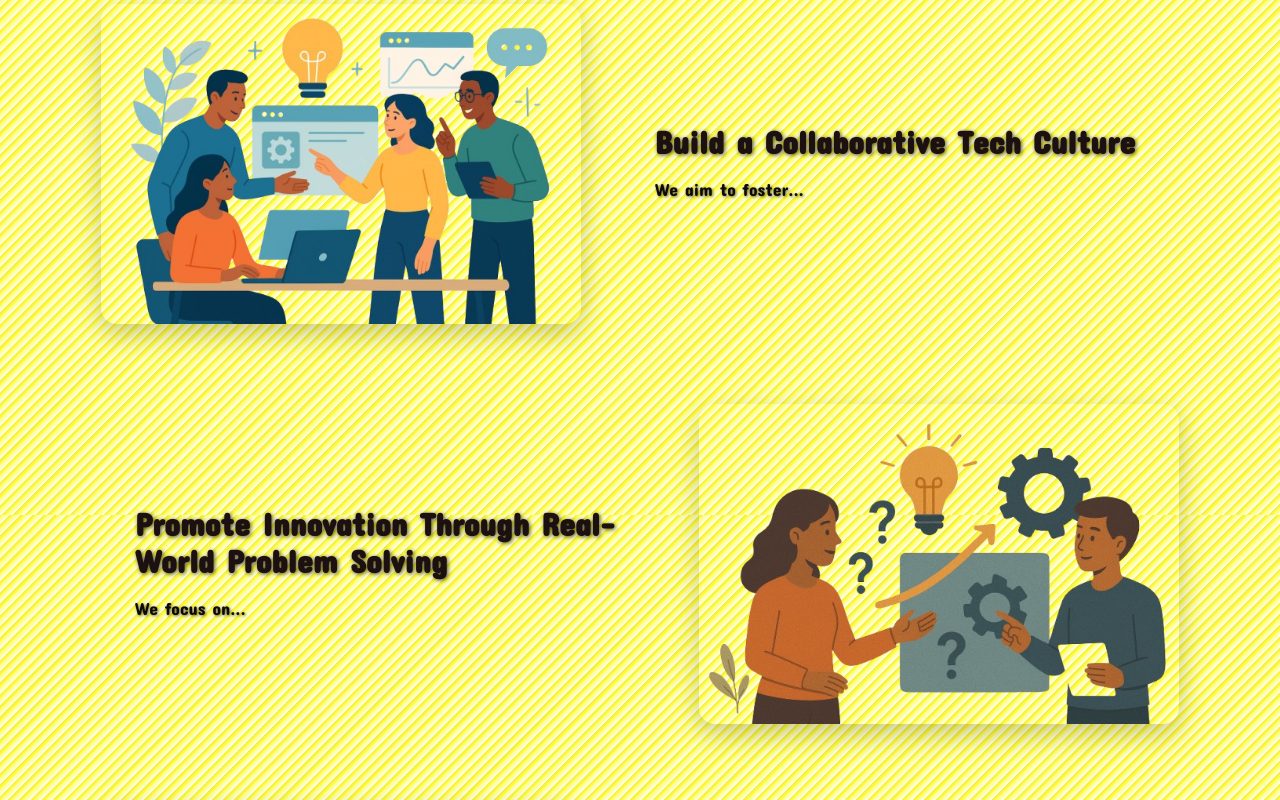
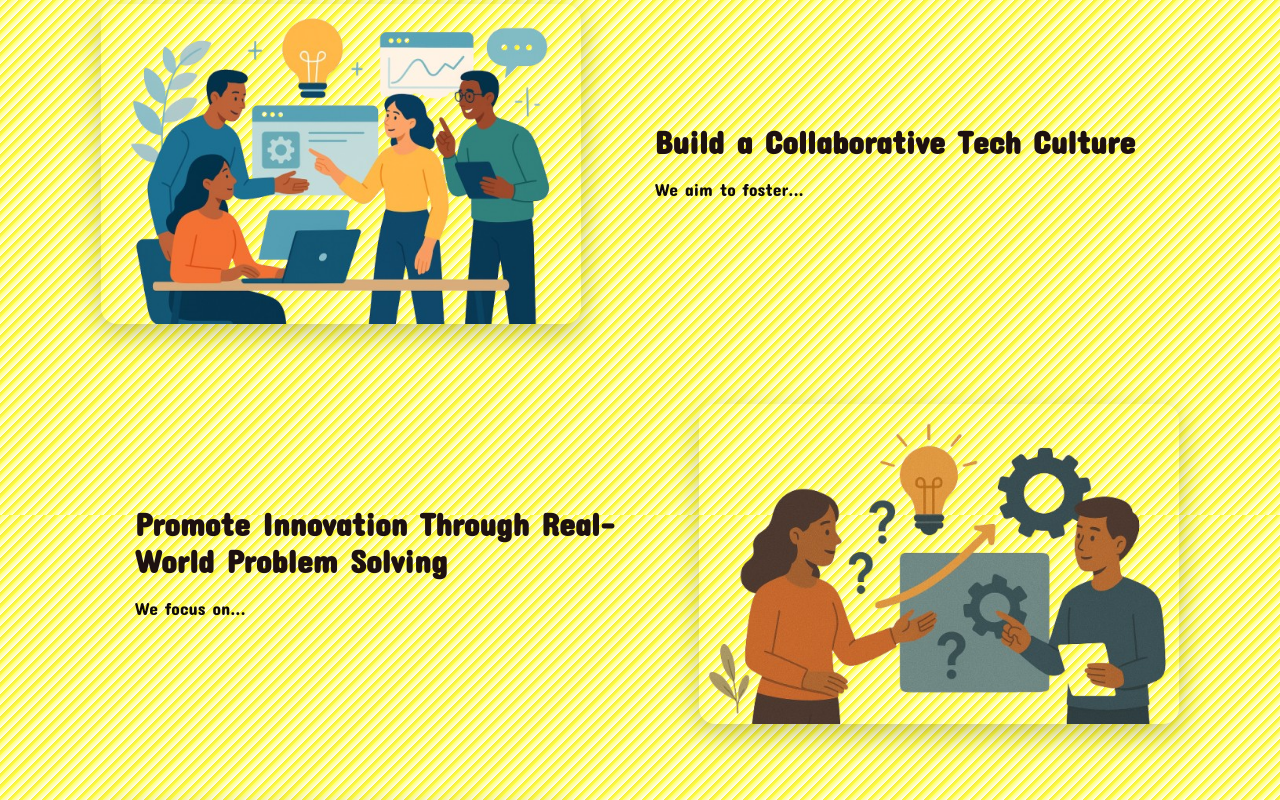
Before and after one commit to ATC-source/WEBSITE, a React (Create React App) app: page / in a window 1280 px wide. Shown: the part 1160-1960 px from the top of the page. Built offline with nearby package versions, Linux system fonts and the light colour scheme.

Commit message:
commit OBJ-4

```diff
--- a/src/pages/Objectives.css
+++ b/src/pages/Objectives.css
@@ -132,14 +132,12 @@
   margin-bottom: 15px;
   color: #1d1010;
   font-weight: bold;
-  text-shadow: 1px 1px 4px rgba(0, 0, 0, 0.7);
 }
 
 .objective-text p {
   font-size: 1.1rem;
   color: #0e0808;
   line-height: 1.7;
-  text-shadow: 1px 1px 3px rgba(0, 0, 0, 0.6);
 }
 
 /* Responsive */
```
